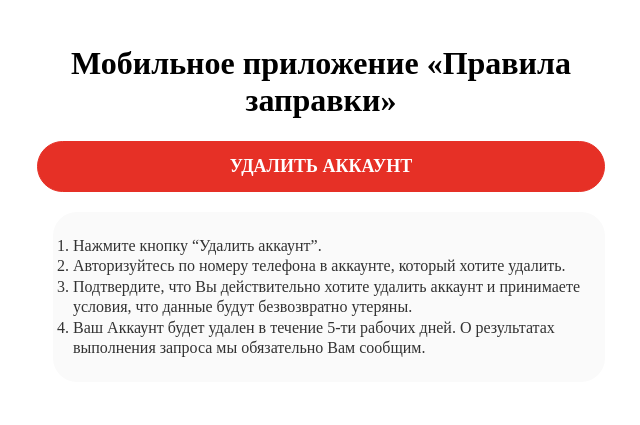
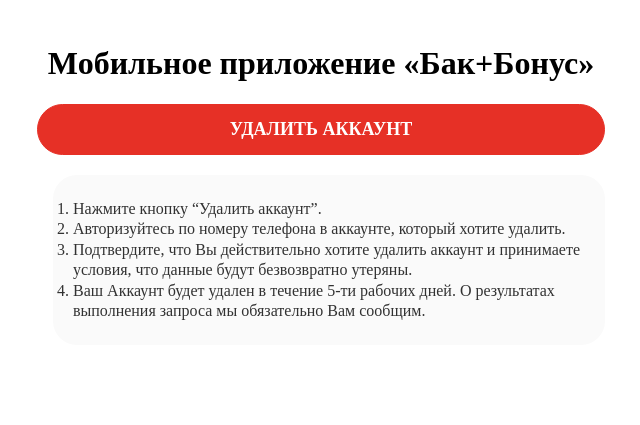
Before and after one commit to artemijkl/starter, a plain HTML site: page app/pages/ProfileDeleting.html in a window 1280 px wide. Shown: the whole page, without its empty margins (319-959 px from the left). Drawn offline with Linux system fonts and the light colour scheme.

Commit message:
Update ProfileDeleting.html

```diff
--- a/app/pages/ProfileDeleting.html
+++ b/app/pages/ProfileDeleting.html
@@ -14,7 +14,7 @@
 
 
             <div class="step-page" id="step-1" style="display: block;">
-                    <h1>Мобильное приложение «Правила заправки»</h1>
+                    <h1>Мобильное приложение «Бак+Бонус»</h1>
 
                     <div class="buttons">
                         <a href="#" id="delete" class="delete">Удалить аккаунт</a>
```
